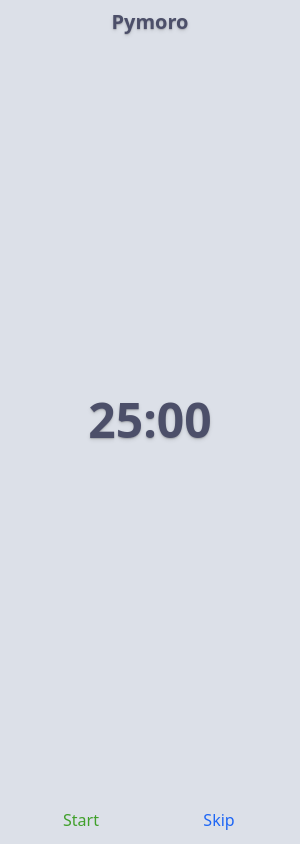
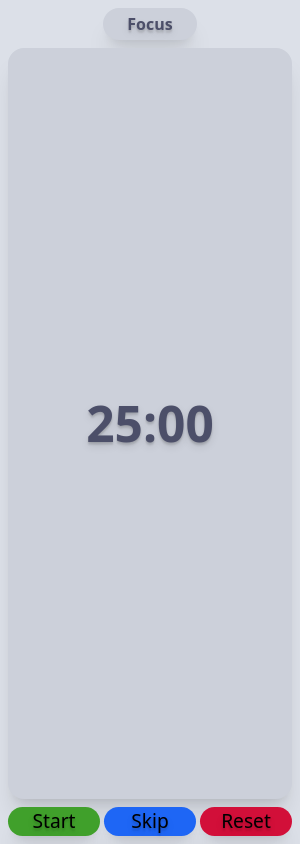
Before and after one commit to cherrblyria/pymoro, an Electron app: page src/index.html in a window 300 px wide. Drawn offline with Linux system fonts and the light colour scheme.

Commit message:
feat: Notification and UI

```diff
--- a/package.json
+++ b/package.json
@@ -5,7 +5,6 @@
   "main": "src/main.js",
   "devDependencies": {
     "@tailwindcss/cli": "^4.2.2",
-    "tailwindcss": "^4.2.2"
     "@catppuccin/tailwindcss": "^1.0.0",
     "electron": "^41.1.1"
   },
--- a/src/index.html
+++ b/src/index.html
@@ -7,23 +7,49 @@
   </head>
 
   <body>
-    <div
-      class="app bg-ctp-crust flex flex-col font-sans h-screen text-center text-shadow-md"
-    >
-      <div id="title" class="font-bold p-2 text-ctp-text text-xl">Pymoro</div>
+    <div class="app bg-ctp-crust flex flex-col font-sans gap-2 h-screen p-2">
+      <div
+        id="session"
+        class="bg-ctp-surface0 flex font-bold px-6 py-1 rounded-full self-center shadow-xl text-[1em] text-ctp-text text-shadow-lg"
+      ></div>
+
       <div
         id="timer"
-        class="flex flex-1 font-black items-center justify-center text-5xl text-ctp-text"
+        class="bg-ctp-surface0 flex flex-1 font-black items-center justify-center rounded-2xl shadow-xl text-[3.1em] text-ctp-text text-shadow-lg"
       ></div>
-      <div id="control" class="grid grid-cols-2 p-3">
-        <button id="start" onclick="main('start')" class="text-ctp-green">
+
+      <div id="control" class="gap-1 grid grid-cols-3 text-[1.2em]">
+        <button
+          id="start"
+          onclick="main('start')"
+          class="bg-ctp-green rounded-full shadow-xl text-shadow-lg"
+        >
           Start
         </button>
-        <button id="stop" onclick="main('stop')" hidden class="text-ctp-green">
+
+        <button
+          id="stop"
+          onclick="main('stop')"
+          hidden
+          class="bg-ctp-yellow rounded-full shadow-xl text-shadow-lg"
+        >
           Stop
         </button>
-        <button id="skip" onclick="main('skip')" class="text-ctp-blue">
+
+        <button
+          id="skip"
+          onclick="main('skip')"
+          class="bg-ctp-blue rounded-full shadow-xl text-shadow-lg"
+        >
           Skip
+        </button>
+
+        <button
+          id="reset"
+          onclick="main('reset')"
+          class="bg-ctp-red rounded-full shadow-xl text-shadow-lg"
+        >
+          Reset
         </button>
       </div>
     </div>
--- a/src/main.js
+++ b/src/main.js
@@ -10,10 +10,12 @@
     frame: false,
     webPreferences: {
       contextIsolation: true,
+      devTools: true,
     },
   });
 
   win.loadFile("src/index.html");
+  // win.webContents.openDevTools();
 }
 
 app.whenReady().then(createWindow);
--- a/src/script.js
+++ b/src/script.js
@@ -4,7 +4,11 @@
   return `${minutes.toString().padStart(2, "0")}:${secs.toString().padStart(2, "0")}`;
 };
 
-var workTime = 1500; // 25 mins
+function showNotification(title, body) {
+  new Notification(title, { body: body });
+}
+
+var focusTime = 1500; // 25 mins
 var breakTime = 300; // 5 mins
 var longBreakTime = 900; // 15 mins
 var round = 0;
@@ -12,13 +16,70 @@
 var isStop = false;
 
 const timerText = document.getElementById("timer");
+const sessionText = document.getElementById("session");
 const startBTN = document.getElementById("start");
 const stopBTN = document.getElementById("stop");
 const skipBTN = document.getElementById("skip");
+const resetBTN = document.getElementById("reset");
 
-timerText.textContent = formatTime(workTime);
+timerText.textContent = formatTime(focusTime);
 
 var timeLeft, timerInterval;
+
+const getCurrentSession = () => {
+  var currentSession; // focus: 0, break: 1, longBreak: 2
+  var session = ["Focus", "Break", "Long Break"];
+
+  if (!isBreak) {
+    currentSession = 0;
+  } else if (round < 4) {
+    currentSession = 1;
+  } else {
+    currentSession = 2;
+  }
+
+  return session[currentSession];
+};
+
+sessionText.textContent = getCurrentSession();
+
+const advancePhase = () => {
+  if (!isBreak) {
+    isBreak = true;
+    round += 1;
+    console.log(round);
+
+    if (round < 4) {
+      timeLeft = breakTime;
+      timer.textContent = formatTime(timeLeft);
+
+      showNotification("Pymoro", "Break");
+      sessionText.textContent = getCurrentSession();
+      console.log("break session");
+    } else {
+      timeLeft = longBreakTime;
+      timer.textContent = formatTime(timeLeft);
+
+      showNotification("Pymoro", "Long Break");
+      sessionText.textContent = getCurrentSession();
+      console.log("long break session");
+    }
+  } else {
+    isBreak = false;
+    timeLeft = focusTime;
+    timer.textContent = formatTime(timeLeft);
+
+    showNotification("Pymoro", "Focus");
+    sessionText.textContent = getCurrentSession();
+    console.log("focus session");
+
+    if (round == 4) {
+      round = 0;
+      console.log("reseted round");
+    }
+  }
+  timer.textContent = formatTime(timeLeft);
+};
 
 const main = (action) => {
   switch (action) {
@@ -27,42 +88,27 @@
       stopBTN.hidden = false;
 
       if (!isStop) {
-        timeLeft = workTime;
+        timeLeft = focusTime;
+        console.log("started");
+      } else {
+        console.log("resumed");
       }
       isStop = false;
 
       timerInterval = setInterval(() => {
-        timer.textContent = formatTime(timeLeft);
         timeLeft--;
         timer.textContent = formatTime(timeLeft);
 
         if (timeLeft < 0) {
-          if (!isBreak) {
-            isBreak = true;
-            round += 1;
-
-            if (round < 4) {
-              timeLeft = breakTime;
-              timer.textContent = formatTime(timeLeft);
-            } else {
-              timeLeft = longBreakTime;
-              timer.textContent = formatTime(timeLeft);
-            }
-          } else {
-            isBreak = false;
-            timeLeft = workTime;
-            timer.textContent = formatTime(timeLeft);
-
-            if (round == 4) {
-              round = 0;
-            }
-          }
+          advancePhase();
         }
       }, 1000);
 
       break;
     case "stop": // send by stopBTN
       clearInterval(timerInterval);
+      console.log("stoped");
+
       isStop = true;
       stopBTN.hidden = true;
       startBTN.hidden = false;
@@ -70,31 +116,30 @@
       break;
     case "skip": // send by skipBTN
       clearInterval(timerInterval);
+
       isStop = true;
       stopBTN.hidden = true;
       startBTN.hidden = false;
 
-      // Same logic as timerInterval
-      if (!isBreak) {
-        isBreak = true;
-        round += 1;
+      advancePhase();
+      console.log("skipped");
 
-        if (round < 4) {
-          timeLeft = breakTime;
-          timer.textContent = formatTime(timeLeft);
-        } else {
-          timeLeft = longBreakTime;
-          timer.textContent = formatTime(timeLeft);
-        }
-      } else {
-        isBreak = false;
-        timeLeft = workTime;
-        timer.textContent = formatTime(timeLeft);
+      break;
+    case "reset": // send by reset
+      clearInterval(timerInterval);
 
-        if (round == 4) {
-          round = 0;
-        }
-      }
+      isStop = false;
+      stopBTN.hidden = true;
+      startBTN.hidden = false;
+
+      round = 0;
+      isBreak = false;
+      isStop = false;
+      timerText.textContent = formatTime(focusTime);
+
+      showNotification("Pymoro", "Reseted Session");
+      sessionText.textContent = getCurrentSession();
+      console.log("reseted session");
 
       break;
   }
--- a/src/styles.css
+++ b/src/styles.css
@@ -6,7 +6,7 @@
 }
 
 button:focus {
-  outline: solid;
+  outline: none;
 }
 
 body {
```
Also changed, not shown: src/output.css.
